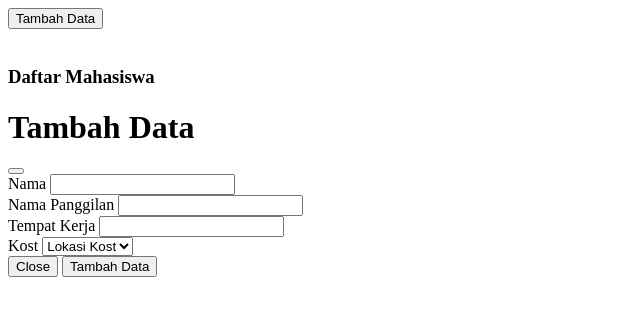
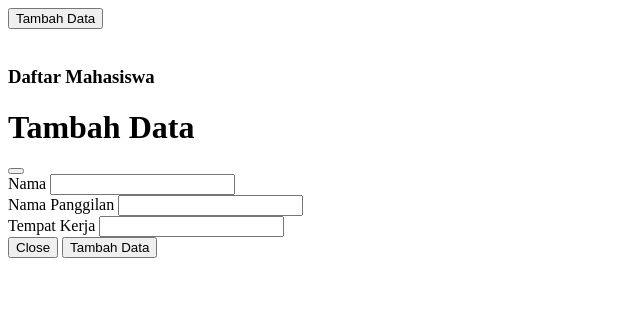
Before and after one commit to dianck/mvc, a PHP site: page /app/views/mahasiswa/index.php in a window 1280 px wide. Shown: the top 316 px of the page, without its empty margins (0-640 px from the left). Run offline with PHP 8.4, Linux system fonts and the light colour scheme; the template is opened without the code that fills it, so the values that code supplies are empty; some libraries are stand-ins or nearby versions.

Commit message:
hapus select

```diff
--- a/app/models/mahasiswa_model.php
+++ b/app/models/mahasiswa_model.php
@@ -28,8 +28,7 @@ class mahasiswa_model{
     public function tambahDataPenghuni($data){
         $query = "insert into penghuni
                     values
-                    ('', :nama, :nama_panggilan, :tempat_kerja)
-                ";
+                    ('', :nama, :nama_panggilan, :tempat_kerja)";
         $this->db->query($query);
         $this->bind('nama', $data['nama']);
         $this->bind('nama_panggilan', $data['nama_panggilan']);
--- a/app/views/mahasiswa/index.php
+++ b/app/views/mahasiswa/index.php
@@ -45,15 +45,6 @@
                 <input type="text" class="form-control" id="tempat_kerja" name="tempat_kerja">
             </div>
 
-            <div class="mb-3">
-                <label for="kost">Kost</label>
-                <select class="form-select form-select-sm" id="kost" name="kost" aria-label="Kost">
-                    <option selected>Lokasi Kost</option>
-                    <option value="1">Kasuari</option>
-                    <option value="2">Kedasih</option>
-                    <option value="3">Graha</option>
-                </select>
-            </div>
       <div class="modal-footer">
         <button type="button" class="btn btn-secondary" data-bs-dismiss="modal">Close</button>
         <button type="submit" class="btn btn-primary">Tambah Data</button>
```
